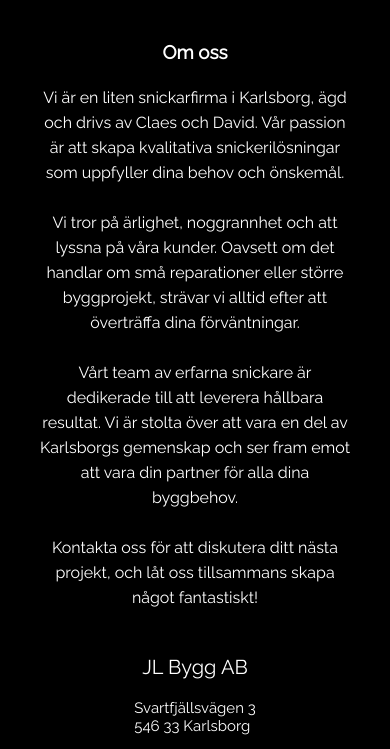
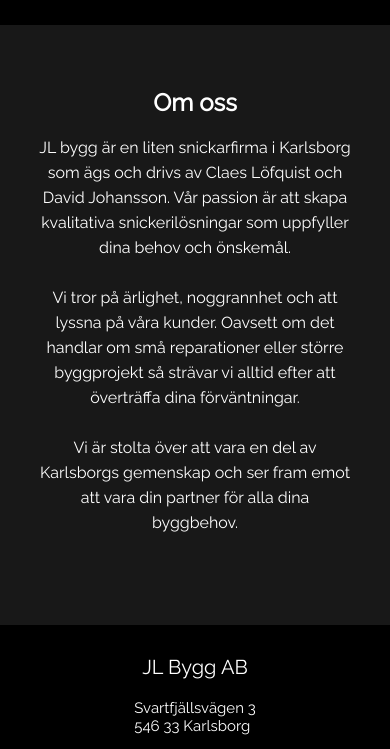
Before and after one commit to johanlofquist/JL-bygg, a plain HTML site: page index.html in a window 390 px wide. Shown: the part 1225-1974 px from the top of the page. Drawn offline with Linux system fonts and the light colour scheme.

Commit message:
Edited text

```diff
--- a/index.html
+++ b/index.html
@@ -65,7 +65,7 @@
 
       <!-- Samarbetspartners -->
       <section class="samarbet__container">
-        <h3>Våra samarbetspartners</h3>
+        <h2>Våra samarbetspartners</h3>
         <a href="https://lgvvs.se/" target="_blank"><img src="resources/images/lgvvs.png" alt=""></a>
         <a href="http://www.gimab.se/" target="_blank"><img id="jonas" src="resources/images/jonas.jpg" alt=""></a>
         <a href="https://www.facebook.com/profile.php?id=100046164326972&locale=sv_SE" target="_blank"><img src="resources/images/kbgmaleri.jpg" alt=""></a>
@@ -75,11 +75,11 @@
       <!--Om oss-->
       <div id="omoss"></div>
       <section class="omoss__container">
-        <h3>Om oss</h3>
-        <p>Vi är en liten snickarfirma i Karlsborg, ägd och drivs av Claes och David. Vår passion är att skapa kvalitativa snickerilösningar som uppfyller dina behov och önskemål.<br><br>
-            Vi tror på ärlighet, noggrannhet och att lyssna på våra kunder. Oavsett om det handlar om små reparationer eller större byggprojekt, strävar vi alltid efter att överträffa dina förväntningar.<br><br>
-            Vårt team av erfarna snickare är dedikerade till att leverera hållbara resultat. Vi är stolta över att vara en del av Karlsborgs gemenskap och ser fram emot att vara din partner för alla dina byggbehov.<br><br>
-            Kontakta oss för att diskutera ditt nästa projekt, och låt oss tillsammans skapa något fantastiskt!</p>
+
+        <h2>Om oss</h3>
+        <p>JL bygg är en liten snickarfirma i Karlsborg som ägs och drivs av Claes Löfquist och David Johansson. Vår passion är att skapa kvalitativa snickerilösningar som uppfyller dina behov och önskemål.<br><br>
+            Vi tror på ärlighet, noggrannhet och att lyssna på våra kunder. Oavsett om det handlar om små reparationer eller större byggprojekt så strävar vi alltid efter att överträffa dina förväntningar.<br><br>
+            Vi är stolta över att vara en del av Karlsborgs gemenskap och ser fram emot att vara din partner för alla dina byggbehov.<br><br></p>
 
 
       </section>
--- a/resources/css/index.css
+++ b/resources/css/index.css
@@ -264,8 +264,9 @@ footer {
     width: 100%;
     background-color: rgb(0, 0, 0);
   }
-  .samarbet__container h3 {
+  .samarbet__container h2 {
     color: white;
+    margin-bottom: 10px;
   }
 
   .samarbet__container img {
@@ -280,18 +281,23 @@ footer {
 
   .omoss__container {
     height: 600px;
+    text-align: center;
     color: white;
-    text-align: center;
-    width: 80%;
-    margin: 0 auto;
     display: flex;
     flex-direction: column;
     justify-content: center;
     align-items: center;
     gap: 20px;
     line-height: 25px;
+    background-color: #181818;
 
   }
+
+  .omoss__container > p {
+    margin: 0 10%;
+  }
+
+
 
   .JL__bygg {
     margin-top: 80px;
```
